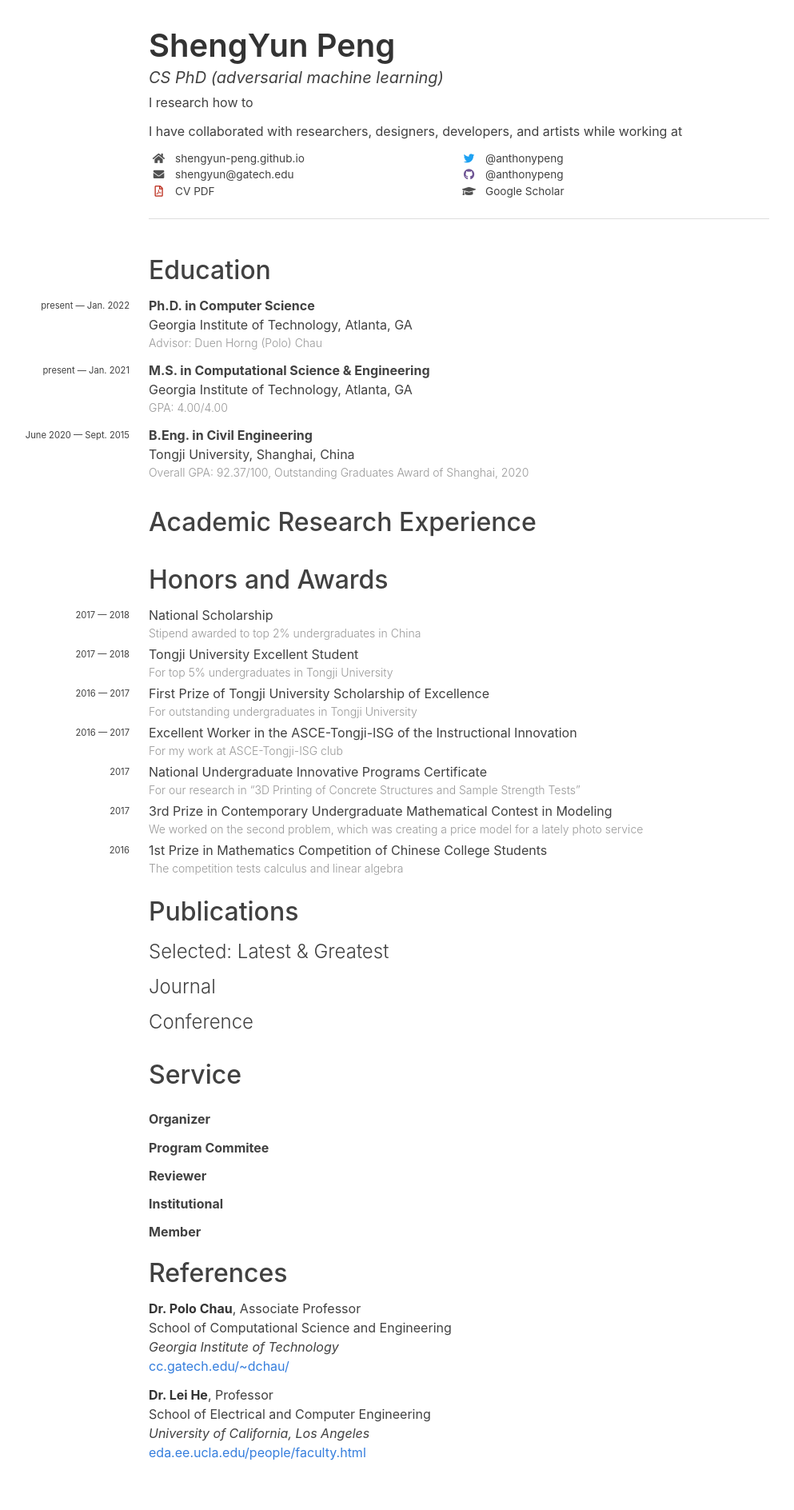
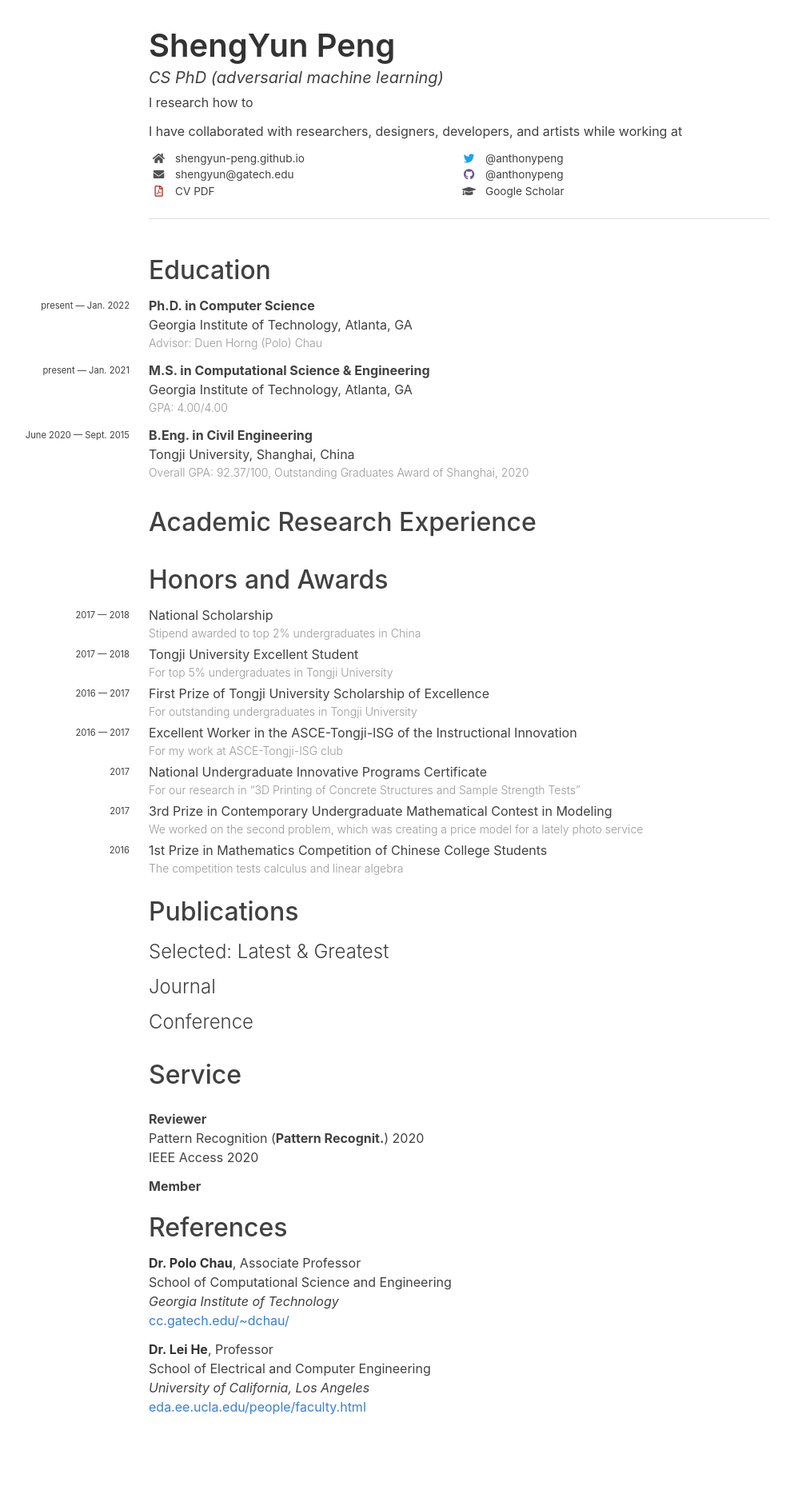
Before and after one commit to nemathahmed/temp_site2, a Jekyll site: the page built from cv.md, in a window 1280 px wide. Shown: the whole page at 80% size, without its empty margins (146-1139 px from the left). Built offline with Jekyll 4.4.1, drawn with Linux system fonts in a browser that asks for light colours; nearby versions of some CDN libraries; some web fonts are replaced; after the commit the page ends 1831 px from its top, so only the background shows below that.

Commit message:
add reviewer

```diff
--- /dev/null
+++ b/_data/reviewer.yaml
@@ -0,0 +1,10 @@
+- venue: Pattern Recognition
+  venue-shorthand: Pattern Recognit.
+  years:
+    - year: 2020
+      url: https://www.journals.elsevier.com/pattern-recognition
+
+- venue: IEEE Access
+  years:
+    - year: 2020
+      url: https://ieeeaccess.ieee.org/
--- a/cv.md
+++ b/cv.md
@@ -176,7 +176,7 @@ I have collaborated with researchers, designers, developers, and artists while w
 
 ## Service
 
-<div class="cv-service-title"><b>Organizer</b></div>
+<!-- <div class="cv-service-title"><b>Organizer</b></div>
 {% for venue in site.data.organizer %}
 {% include cv/venue.html venue=venue %}
 {% endfor %}
@@ -186,14 +186,14 @@ I have collaborated with researchers, designers, developers, and artists while w
 {% include cv/venue.html venue=venue %}
 {% endfor %}
 
+<div class="cv-service-title"><b>Institutional</b></div>
+{% for institution in site.data.institutional %}
+{% include cv/institutional.html institution=institution %}
+{% endfor %} -->
+
 <div class="cv-service-title"><b>Reviewer</b></div>
 {% for venue in site.data.reviewer %}
 {% include cv/venue.html venue=venue %}
-{% endfor %}
-
-<div class="cv-service-title"><b>Institutional</b></div>
-{% for institution in site.data.institutional %}
-{% include cv/institutional.html institution=institution %}
 {% endfor %}
 
 <div class="cv-service-title"><b>Member</b></div>
```
